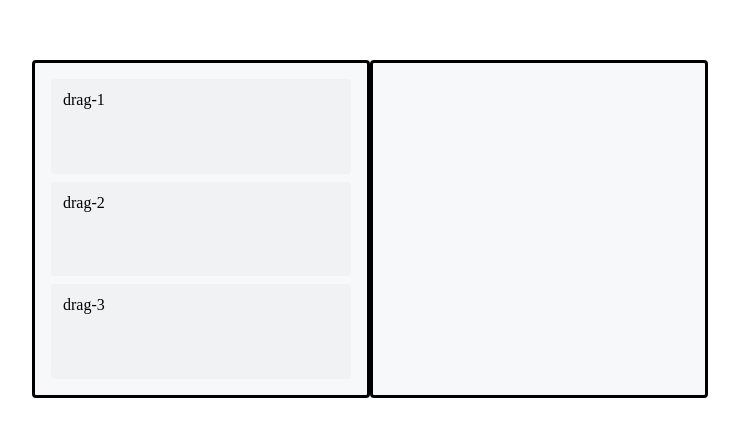
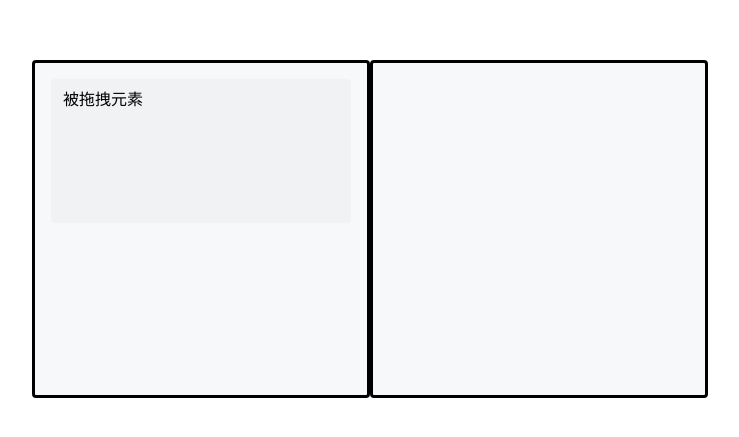
Before and after one commit to Aaron-zon/Alchemy, a Vue app: page /006 in a window 1280 px wide. Shown: the part 171-608 px from the top of the page, without its empty margins (270-1009 px from the left). Built offline with nearby package versions, Linux system fonts and the light colour scheme.

Commit message:
webApi drag

```diff
--- a/src/views/006.vue
+++ b/src/views/006.vue
@@ -1,36 +1,46 @@
 <script lang="ts" setup>
+// https://developer.mozilla.org/zh-CN/docs/Web/API/HTML_Drag_and_Drop_API
+
+/**
+ * 拖拽元素
+ * - dragstart: 拖拽开始
+ * - drag: 拖动
+ * - dragend: 拖拽结束
+ * 放置区域
+ * - dragover: 进入可释放目标
+ * - dragenter: 进入可释放目标(每100毫秒执行一次)
+ * - dragleave: 离开可释放目标
+ * - drop: 释放
+ */
+// * 要触发drop事件必须取消dragover的默认事件，因为dragover事件不允许其他元素在其元素上释放
+// * 触发drop事件时最好也取消默认事件，在内部有文字或链接时可能会有影响
 import { ref, onMounted } from 'vue'
-const box1List = ref([
-    {
-        id: 1,
-        name: 'drag-1'
-    },
-    {
-        id: 2,
-        name: 'drag-2'
-    },
-    {
-        id: 3,
-        name: 'drag-3'
-    },
-])
-const item1 = ref()
+const dr1 = ref()
 const box2 = ref()
 
 onMounted(() => {
-    console.log(item1.value[0])
-    const dom: HTMLElement = item1.value[0]
+    const dragDom = dr1.value
+    const targetDom = box2.value
 
-    dom.addEventListener('dragstart', (e: DragEvent) => {
-        console.log(e)
+    targetDom.addEventListener('dragover', (e) => {
+        e.preventDefault()
+        console.log('dragover')
     })
-    dom.addEventListener('dragend', () => {
-        console.log('dom dragend')
+    targetDom.addEventListener('dragenter', () => console.log('dragenter'))
+    targetDom.addEventListener('dragleave', () => console.log('dragleave'))
+    targetDom.addEventListener('drop', (e) => {
+        e.preventDefault()
+        targetDom.appendChild(dragDom)
+        console.log('drop')
     })
-    const box2Dom: HTMLElement = box2.value
-    box2Dom.addEventListener('dragend', () => {
-        console.log('dragend')
-    })
+
+    // 拖拽开始
+    // dragDom.addEventListener('dragstart', () => console.log('content dragstart'))
+    // // 拖动
+    // dragDom.addEventListener('drag', () => console.log('content drag'))
+    // // 拖拽结束
+    // dragDom.addEventListener('dragend', () => console.log('content dragend'))
+
 })
 
 
@@ -40,8 +50,8 @@ onMounted(() => {
     <Paper>
         <div class="flex">
             <div class="flex flex-col gap-2 p-4 w-300px h-300px m-auto bg-gray-500/5 rounded b-solid b-c-#000">
-                <div v-for="item in box1List" class="cursor-move h-30 bg-gray-500/5 rounded p-3 cursor-move" :ref="`item${item.id}`" draggable="true">
-                    {{ item.name }}
+                <div ref="dr1" class="cursor-move h-30 bg-gray-500/5 rounded p-3 cursor-move" draggable="true">
+                    被拖拽元素
                 </div>
             </div>
 
```
